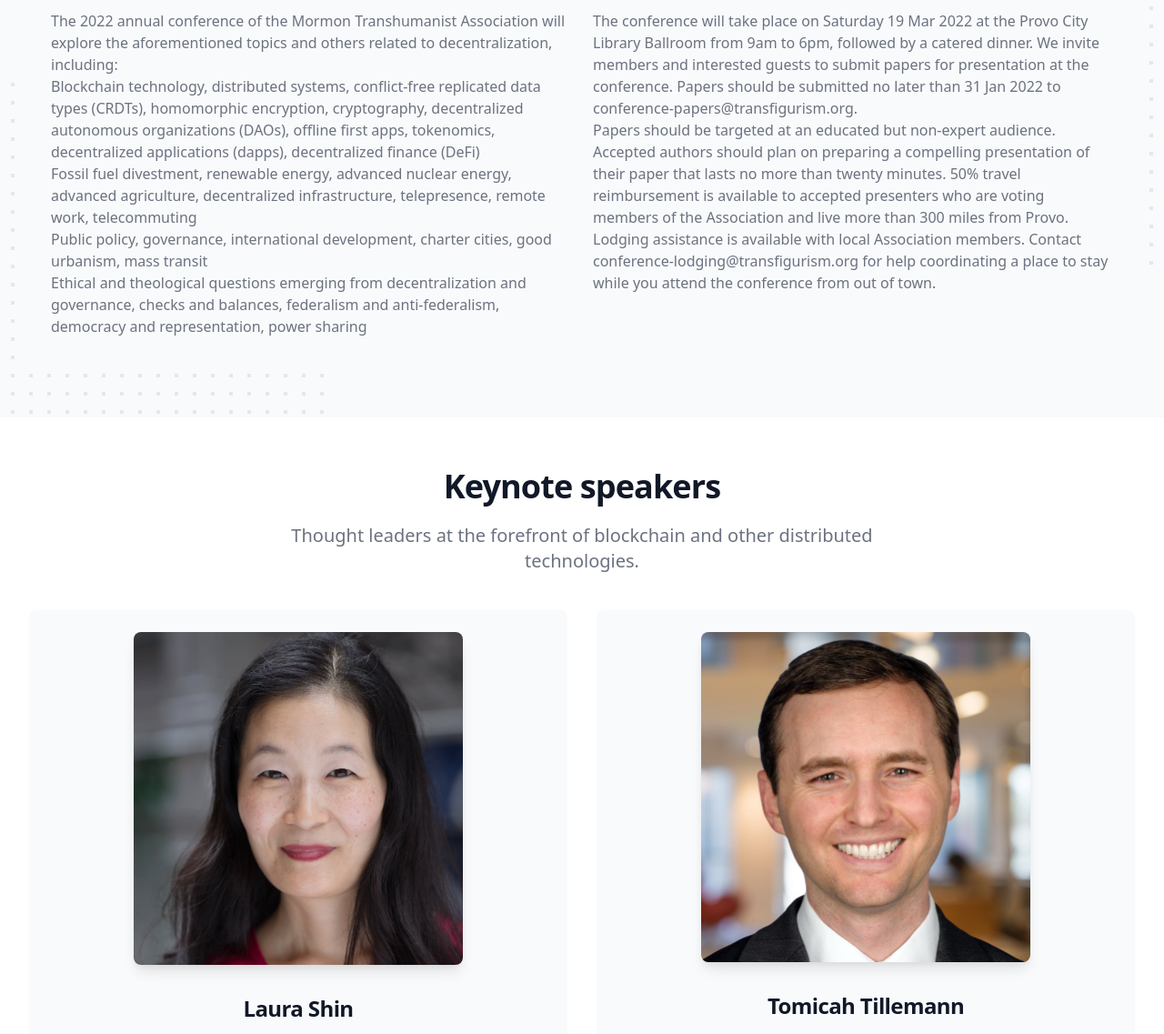
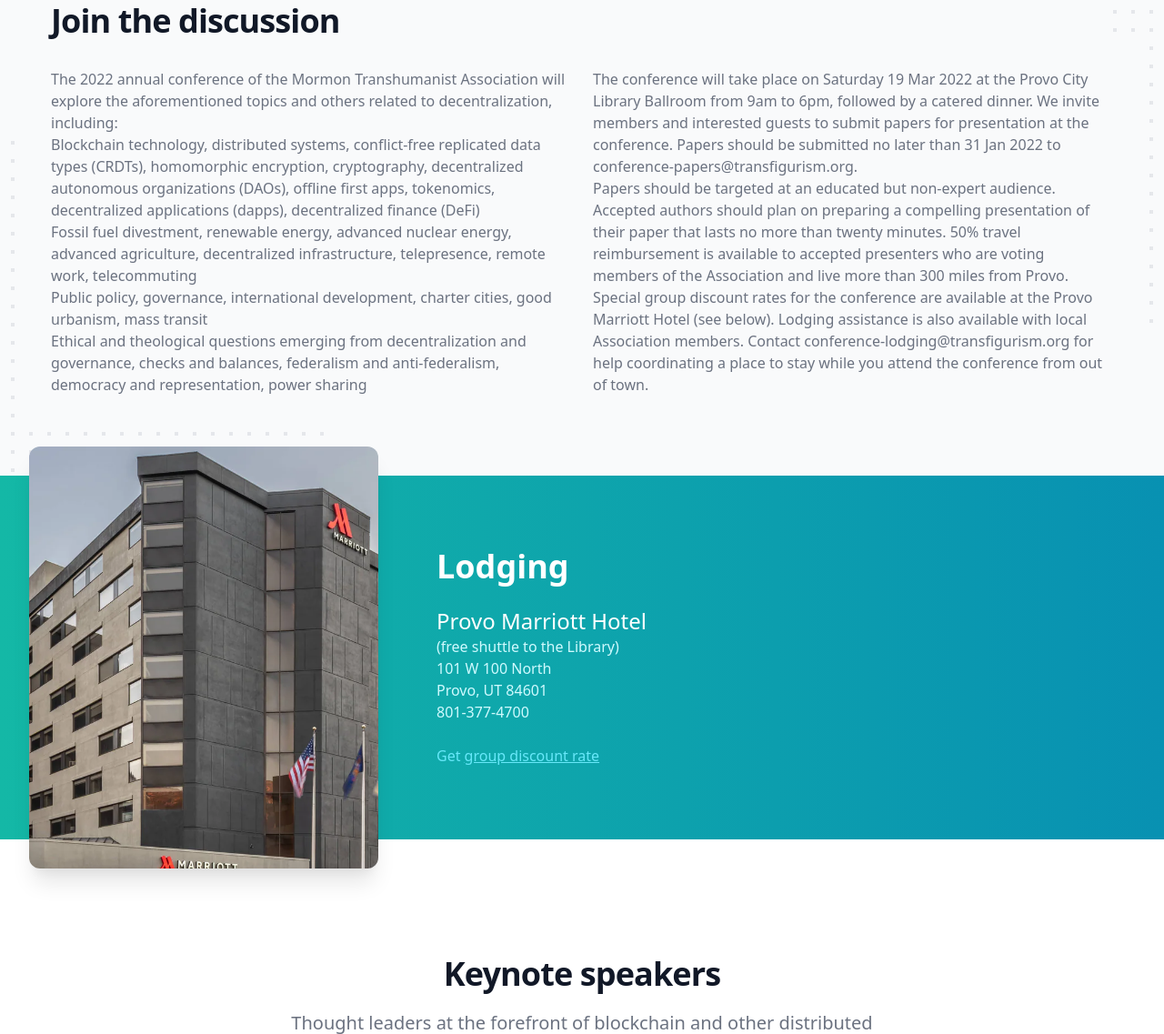
Before and after one commit to MormonTranshumanistAssociation/mtaconf.org, a website built with Vite: page index.html in a window 1280 px wide. Shown: the part 2821-3958 px from the top of the page at 91% size. Built offline with nearby package versions, Linux system fonts and the light colour scheme; what @tailwindcss/typography would draw is missing.

Commit message:
Add hotel info

```diff
--- a/index.html
+++ b/index.html
@@ -200,6 +200,7 @@
               <div class="mx-auto max-w-md px-4 sm:max-w-2xl sm:px-6 lg:px-0 lg:py-20 lg:max-w-none">
                 <blockquote>
                   <div>
+                    <p class="pb-6 text-4xl font-bold text-white">Conference Date and Location</p>
                     <p class="text-2xl font-medium text-white">Saturday, 19 March 2022 • 9am - 6pm</p>
                     <p class="text-2xl font-medium text-white">Provo City Library</p>
                   </div>
@@ -277,7 +278,11 @@
                       Papers should be targeted at an educated but non-expert audience. Accepted authors should plan on preparing
                       a compelling presentation of their paper that lasts no more than twenty minutes. 50% travel reimbursement
                       is available to accepted presenters who are voting members of the Association and live more than 300 miles
-                      from Provo. Lodging assistance is available with local Association members. Contact
+                      from Provo.
+                    </p>
+                    <p>
+                      Special group discount rates for the conference are available at the Provo Marriott Hotel (see below).
+                      Lodging assistance is also available with local Association members. Contact
                       <a href="mailto:conference-lodging@transfigurism.org">conference-lodging@transfigurism.org</a> for help
                       coordinating a place to stay while you attend the conference from out of town.
                     </p>
@@ -288,10 +293,40 @@
           </div>
         </div>
 
+        <!-- conference hotel section -->
+        <div class="pb-16 bg-gradient-to-r from-teal-500 to-cyan-600 lg:pb-0 lg:z-10 lg:relative">
+          <div class="lg:mx-auto lg:max-w-7xl lg:px-8 lg:grid lg:grid-cols-3 lg:gap-8">
+            <div class="relative lg:-my-8">
+              <div aria-hidden="true" class="absolute inset-x-0 top-0 h-1/2 bg-white lg:hidden"></div>
+              <div class="mx-auto max-w-md px-4 sm:max-w-3xl sm:px-6 lg:p-0 lg:h-full">
+                <div class="aspect-w-10 aspect-h-6 rounded-xl shadow-xl overflow-hidden sm:aspect-w-16 sm:aspect-h-7 lg:aspect-none lg:h-full">
+                  <img class="object-cover lg:h-full lg:w-full" src="/img/marriott.webp" alt="">
+                </div>
+              </div>
+            </div>
+            <div class="mt-12 lg:m-0 lg:col-span-2 lg:pl-8">
+              <div class="mx-auto max-w-md px-4 sm:max-w-2xl sm:px-6 lg:px-0 lg:py-20 lg:max-w-none">
+                <blockquote>
+                  <p class="pb-6 text-4xl font-bold text-white">Lodging</p>
+                  <p class="text-2xl font-medium text-white">Provo Marriott Hotel</p>
+                  <p class="text-base font-medium text-cyan-100">(free shuttle to the Library)</p>
+                  <p class="text-base font-medium text-cyan-100">101 W 100 North</p>
+                  <p class="text-base font-medium text-cyan-100">Provo, UT 84601</p>
+                  <p class="text-base font-medium text-cyan-100">801-377-4700</p>
+                  <p class="pt-6 text-base font-medium text-cyan-300">
+                    Get <a class="underline" href="https://www.marriott.com/events/start.mi?id=1642027497522&key=GRP">group discount rate</a>
+                  </p>
+                </blockquote>
+              </div>
+            </div>
+          </div>
+        </div>
+
+
         <!-- Speakers -->
         <div class="relative bg-white py-8 sm:py-24 lg:py-12">
           <div class="mx-auto max-w-md px-4 text-center sm:max-w-3xl sm:px-6 lg:px-8 lg:max-w-7xl">
-            <p class="mt-2 text-3xl font-extrabold text-gray-900 tracking-tight sm:text-4xl">
+            <p class="mt-20 text-3xl font-extrabold text-gray-900 tracking-tight sm:text-4xl">
               Keynote speakers
             </p>
             <p class="mt-5 max-w-prose mx-auto text-xl text-gray-500">
@@ -379,7 +414,7 @@
             </p>
             <p class="mt-5 max-w-prose mx-auto text-xl text-gray-500">
               Among our other speakers are individuals driving various forms of decentralized innovation in such diverse areas
-              as energy infrastructure, international development, special jurisdictions and DAOs.
+              as energy infrastructure, international development, special jurisdictions and DAOs. Additional speakers forthcoming.
             </p>
 
             <div class="mt-12">
```
Also changed, not shown: img/marriott.webp (added).
